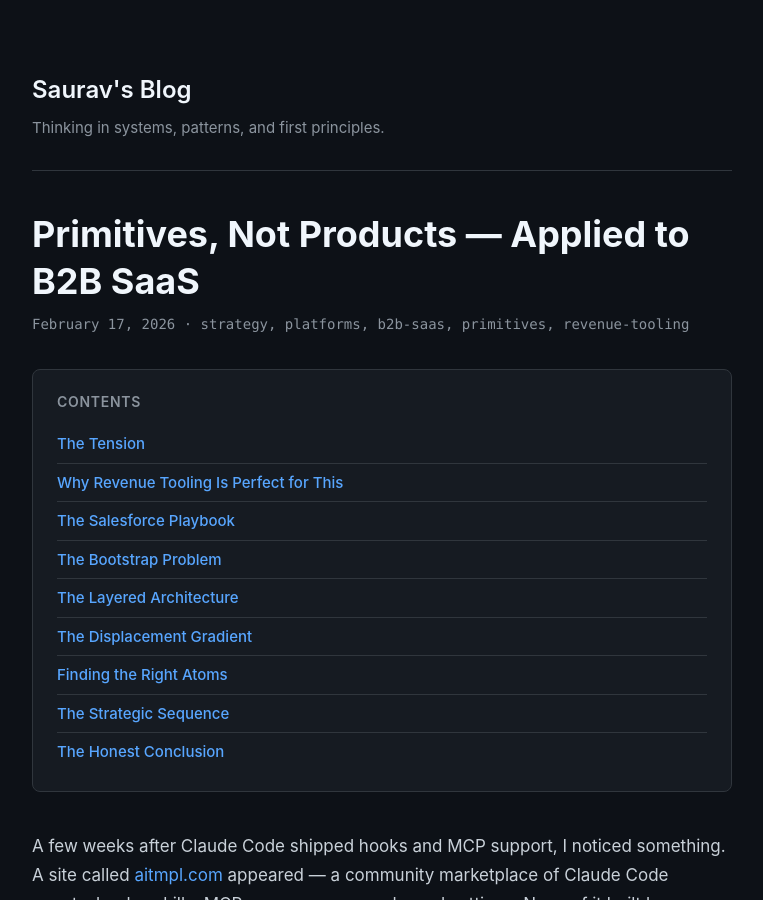
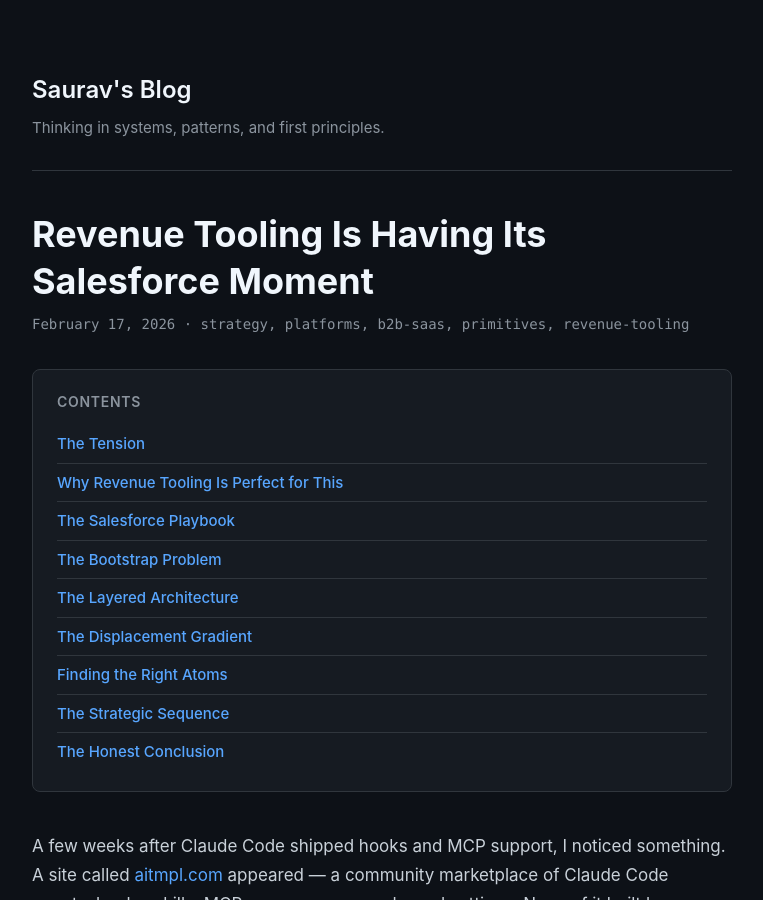
Before and after one commit to saurav-malani/blog, a Jekyll site: the page built from _posts/2026-02-17-primitives-not-products-for-b2b-saas.md, in a window 1280 px wide and 900 px high. Shown: the whole window, without its empty margins (258-1021 px from the left). Built offline with Jekyll 4.4.1, drawn with Linux system fonts in a browser that asks for light colours.

Commit message:
Update post title: Revenue Tooling Is Having Its Salesforce Moment

```diff
--- a/_posts/2026-02-17-primitives-not-products-for-b2b-saas.md
+++ b/_posts/2026-02-17-primitives-not-products-for-b2b-saas.md
@@ -1,5 +1,5 @@
 ---
-title: "Primitives, Not Products — Applied to B2B SaaS"
+title: "Revenue Tooling Is Having Its Salesforce Moment"
 date: 2026-02-17
 tags: [strategy, platforms, b2b-saas, primitives, revenue-tooling]
 excerpt_text: "Salesforce, Slack, Shopify, Figma, K8s, Claude Code — the most durable platforms all followed the same playbook. What happens when you apply it to B2B SaaS companies serving revenue teams?"
```
